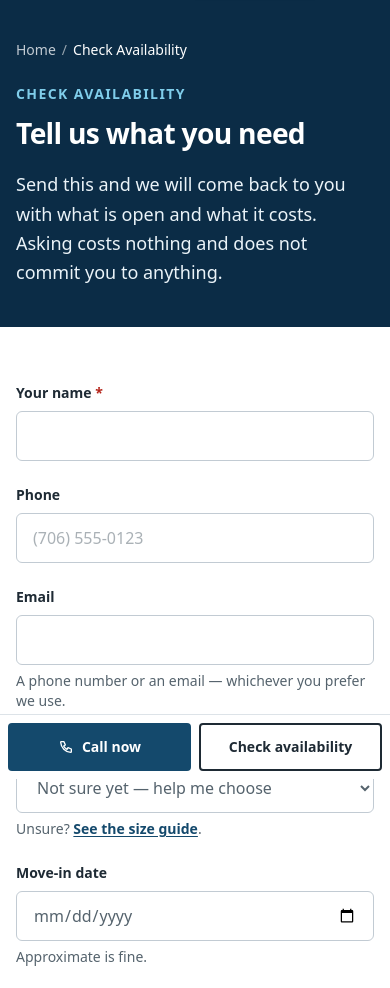
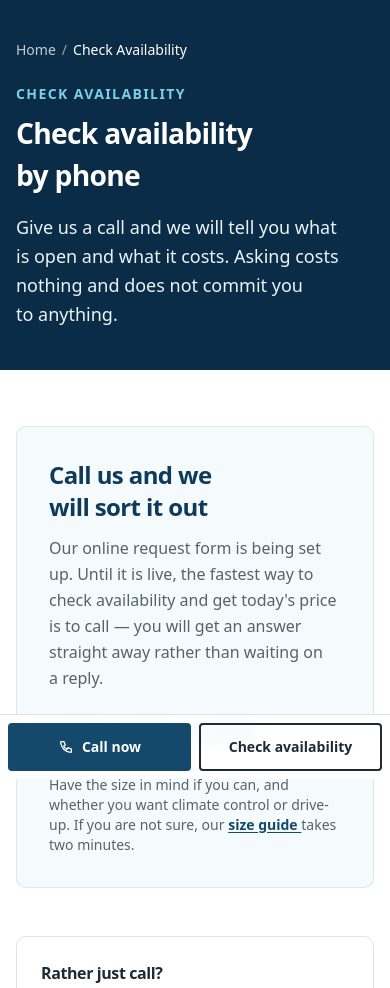
Before and after one commit to rednimer/catoosacounty, an Astro site: page /reserve in a window 390 px wide. Shown: the part 65-1053 px from the top of the page. Built offline with nearby package versions, Linux system fonts and the light colour scheme; Astro itself is replaced by a stand-in of ours; a web font is replaced by a local one.

Commit message:
Degrade the reserve page to call-only when no form key is configured
Production could not build: the form guard hard-fails on a missing
WEB3FORMS_ACCESS_KEY, correctly, because a key-less form renders perfectly and
silently discards every submission.

Bypassing the guard to ship would have put exactly that page live. Instead the
page now degrades: with no key it renders no form at all and leads with the
phone number, and the heading and lede change to match so nothing refers to a
form that is not there. It reverts to the full form automatically the moment the
key is set and the project is redeployed — no code change.

audit-form treats this as its own outcome rather than a failure: no form is fine
provided a working tel: link is present, and it says loudly that out-of-hours
leads are being lost. A form that exists but cannot deliver still fails.

Verified both directions — call-only with no key, full form with one set.

Co-Authored-By: Claude Opus 5 <noreply@anthropic.com>

```diff
--- a/scripts/audit-form.mjs
+++ b/scripts/audit-form.mjs
@@ -23,6 +23,37 @@ if (!existsSync(FILE)) {
 }
 
 const html = readFileSync(FILE, 'utf8');
+
+/**
+ * ── Degraded mode ────────────────────────────────────────────────────────────
+ * With no access key the reserve page deliberately renders no form at all — a
+ * call-first panel goes out instead. That is a safe, shippable state: the page
+ * is honest about how to reach the business and no submission can be lost.
+ *
+ * So the absence of a form is only a failure if it is UNINTENDED. Here it is
+ * checked as its own outcome: no form is fine provided the page still offers a
+ * working phone number. A form that exists but cannot deliver is the dangerous
+ * case, and that is still caught below.
+ */
+const hasForm = /<form[^>]*id="reserve-form"/.test(html);
+
+if (!hasForm) {
+  const hasPhoneLink = /href="tel:\+?\d+"/.test(html);
+  if (!hasPhoneLink) {
+    console.error(
+      '✗ The reserve page renders neither a form nor a tel: link, so there is\n' +
+        '  no way at all for a visitor to make contact. Not a safe fallback.',
+    );
+    process.exit(1);
+  }
+  console.warn(
+    '\n⚠ Reserve page is in CALL-ONLY mode — no WEB3FORMS_ACCESS_KEY, so the\n' +
+      '  form is not rendered and the page directs visitors to the phone instead.\n' +
+      '  Nothing is silently dropped, but every out-of-hours lead is lost.\n' +
+      '  Set WEB3FORMS_ACCESS_KEY in Vercel and redeploy to switch the form on.',
+  );
+  process.exit(0);
+}
 const attr = (name, re) => html.match(re)?.[1] ?? null;
 
 // ── The key ─────────────────────────────────────────────────────────────────
--- a/src/pages/reserve.astro
+++ b/src/pages/reserve.astro
@@ -47,8 +47,12 @@ const noJsRedirect = new URL('/reserve/thank-you', SITE.url).href;
 >
   <PageHeader
     eyebrow="Check availability"
-    title="Tell us what you need"
-    lede="Send this and we will come back to you with what is open and what it costs. Asking costs nothing and does not commit you to anything."
+    title={accessKey ? 'Tell us what you need' : 'Check availability by phone'}
+    lede={
+      accessKey
+        ? 'Send this and we will come back to you with what is open and what it costs. Asking costs nothing and does not commit you to anything.'
+        : `Give us a call and we will tell you what is open and what it costs. Asking costs nothing and does not commit you to anything.`
+    }
     crumbs={crumbs}
   />
 
@@ -56,6 +60,47 @@ const noJsRedirect = new URL('/reserve/thank-you', SITE.url).href;
     <div class="grid gap-12 lg:grid-cols-[minmax(0,1fr)_20rem] lg:gap-16">
       <!-- Form -->
       <div>
+        {!accessKey && (
+          /*
+           * No key configured, so the form cannot deliver. Rendering it anyway
+           * would show a working-looking form that silently swallows every
+           * enquiry — the worst possible failure for a lead-generation page,
+           * because nothing appears broken.
+           *
+           * So the page degrades to the channel that does work: the phone. This
+           * disappears by itself the moment WEB3FORMS_ACCESS_KEY is set and the
+           * project is redeployed; no code change needed.
+           */
+          <div class="rounded-card border border-brand-200/70 bg-brand-50 p-8">
+            <h2 class="text-2xl font-semibold">Call us and we will sort it out</h2>
+            <p class="mt-3 leading-relaxed text-ink-600">
+              Our online request form is being set up. Until it is live, the
+              fastest way to check availability and get today's price is to
+              call — you will get an answer straight away rather than waiting
+              on a reply.
+            </p>
+            <a
+              href={CONTACT.phoneHref}
+              class="mt-6 inline-flex text-3xl font-semibold text-brand-800 hover:underline"
+            >
+              {CONTACT.phoneDisplay}
+            </a>
+            <p class="mt-6 text-sm text-ink-600">
+              Have the size in mind if you can, and whether you want climate
+              control or drive-up. If you are not sure, our{' '}
+              <a
+                href="/storage-unit-size-guide"
+                class="font-semibold text-brand-700 underline underline-offset-2"
+              >
+                size guide
+              </a>{' '}
+              takes two minutes.
+            </p>
+          </div>
+        )}
+
+        {accessKey && (
+        <>
         <div
           id="reserve-error"
           role="alert"
@@ -269,6 +314,8 @@ const noJsRedirect = new URL('/reserve/thank-you', SITE.url).href;
             <a href={CONTACT.phoneHref} class="font-bold text-brand-700 hover:underline">{CONTACT.phoneDisplay}</a>.
           </p>
         </div>
+        </>
+        )}
       </div>
 
       <!-- Sidebar -->
```
